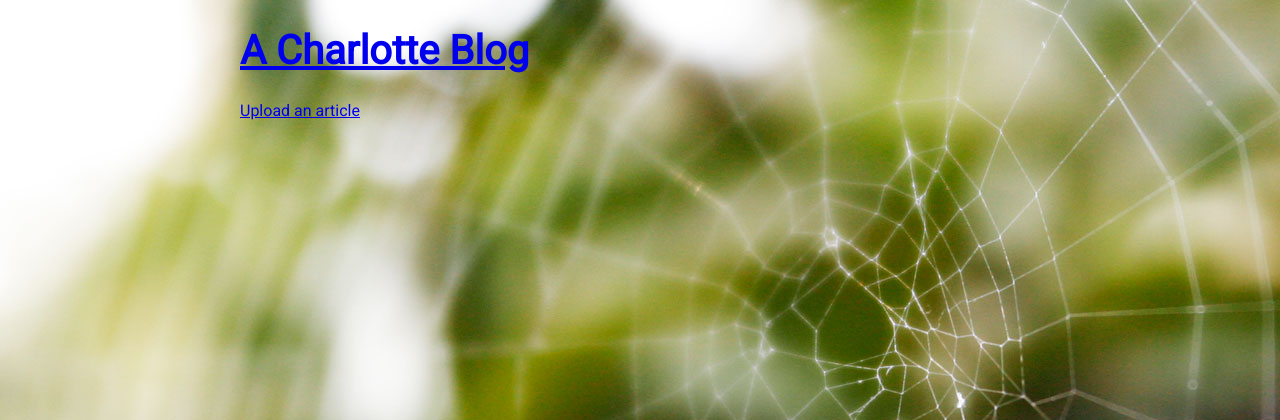
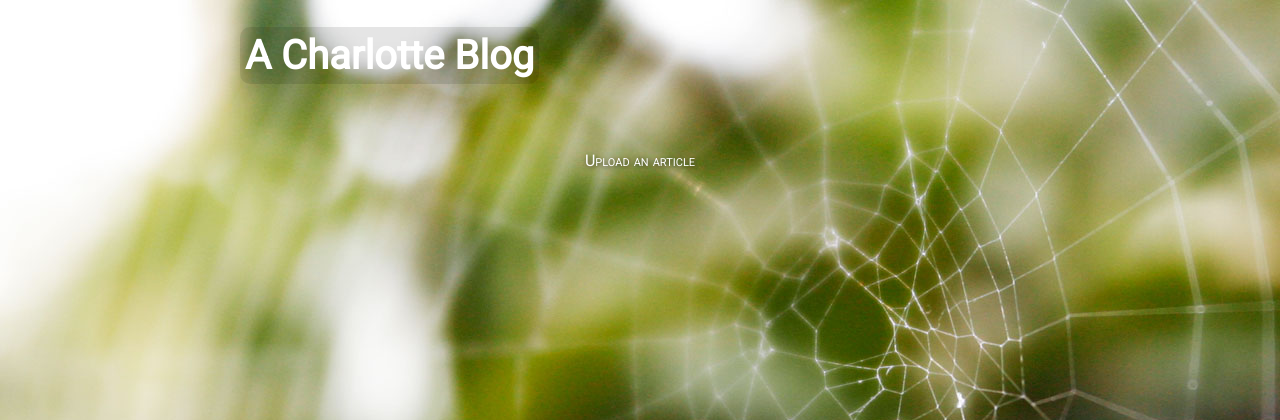
Before and after one commit to geajack/charlotte, a Flask app: page / in a window 1280 px wide. Shown: the top 420 px of the page. Run offline with Flask 2, Linux system fonts and the light colour scheme; data that the repository does not hold is empty.

Commit message:
Improve style

```diff
--- a/static/blog/style.css
+++ b/static/blog/style.css
@@ -1,18 +1,53 @@
 :root
 {
     background-image: url('/static/background.jpg');
+    background-repeat: no-repeat;
+    background-attachment: fixed;
 }
 
 body
 {
     width: 800px;
     margin: auto;
+    padding-bottom: 50px;
     font-family: 'Roboto', sans-serif;
 }
 
-h1
+body > h1
 {
     font-size: 30pt;
+    color: white;
+    background: rgba(0, 0, 0, 0.1);
+    border-radius: 10px;
+    padding: 5px;
+    display: inline-block;
+}
+
+h1 a
+{
+    text-decoration: none;
+    color: unset;
+}
+
+a:hover
+{
+    text-decoration: underline;
+}
+
+footer
+{
+    display: block;
+    text-align: center;
+    margin: auto;
+    margin-top: 40px;
+}
+
+footer a
+{
+    font-variant: small-caps;
+    color: white;
+    text-decoration: none;
+    text-shadow: rgba(0, 0, 0, 0.7) 1px 1px 5px;
 }
 
 article.snippet
@@ -28,10 +63,6 @@ article.snippet::after
     bottom: 0px;
     width: 100%;
     height: 20px;
-    background-image: linear-gradient(
-        rgba(255, 255, 255, 0.7) 0%,
-        rgba(255, 255, 255, 1) 100%
-    );
 }
 
 article
@@ -40,6 +71,7 @@ article
     margin-bottom: 20px;
     background-color: rgba(255, 255, 255, 0.85);
     box-shadow: rgba(0, 0, 0, 0.15) 3px 3px 5px;
+    color: #333;
 }
 
 article header
@@ -52,6 +84,7 @@ article header h1
     font-size: 25pt;
     margin-top: 0px;
     margin-bottom: 10px;
+    color: inherit;
 }
 
 article header legend
```
